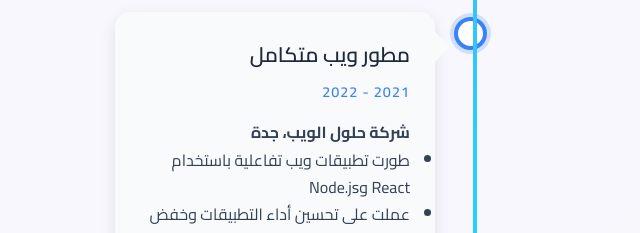
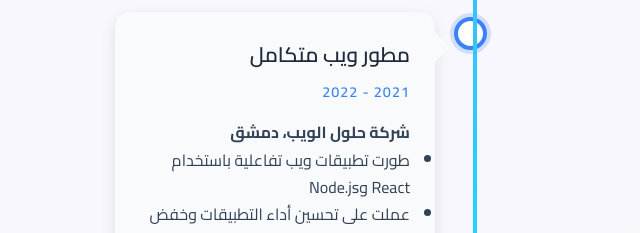
Before and after one commit to AHMAD97975/AHMAD97975.github.io, a plain HTML site: page index.html in a window 1280 px wide. Shown: the part 2364-2597 px from the top of the page, 165-805 px from the left. Drawn offline with nearby package versions, Linux system fonts and the light colour scheme.

Commit message:
Update index.html

```diff
--- a/index.html
+++ b/index.html
@@ -1097,7 +1097,7 @@
                     <div class="timeline-content">
                         <h3>مطور ويب متكامل</h3>
                         <div class="date">2021 - 2022</div>
-                        <p><strong>شركة حلول الويب، جدة</strong></p>
+                        <p><strong>شركة حلول الويب، دمشق</strong></p>
                         <ul>
                             <li>طورت تطبيقات ويب تفاعلية باستخدام React وNode.js</li>
                             <li>عملت على تحسين أداء التطبيقات وخفض وقت التحميل</li>
```
